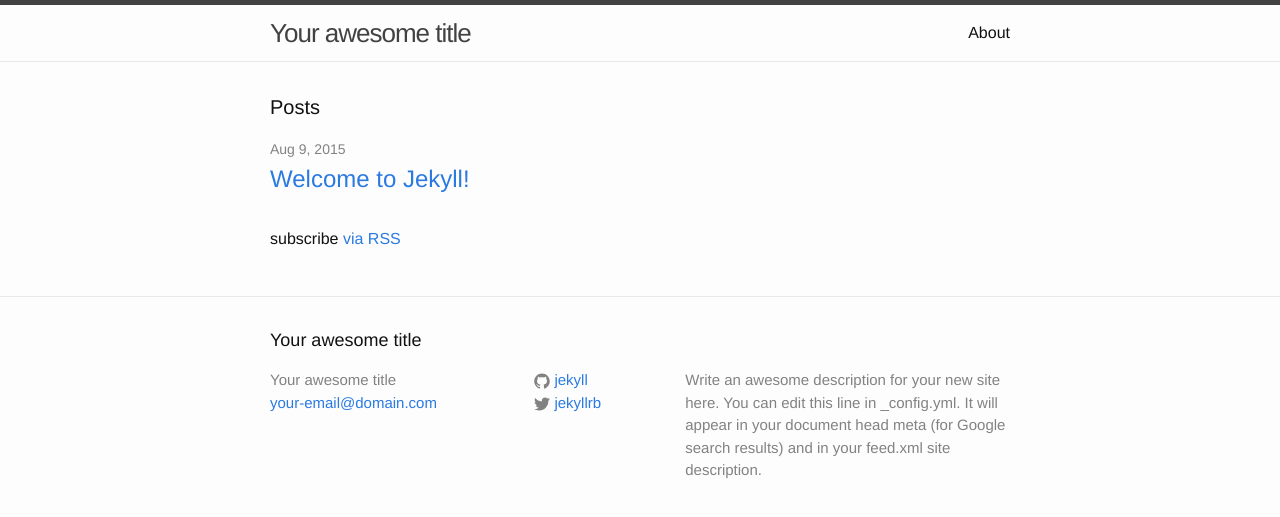
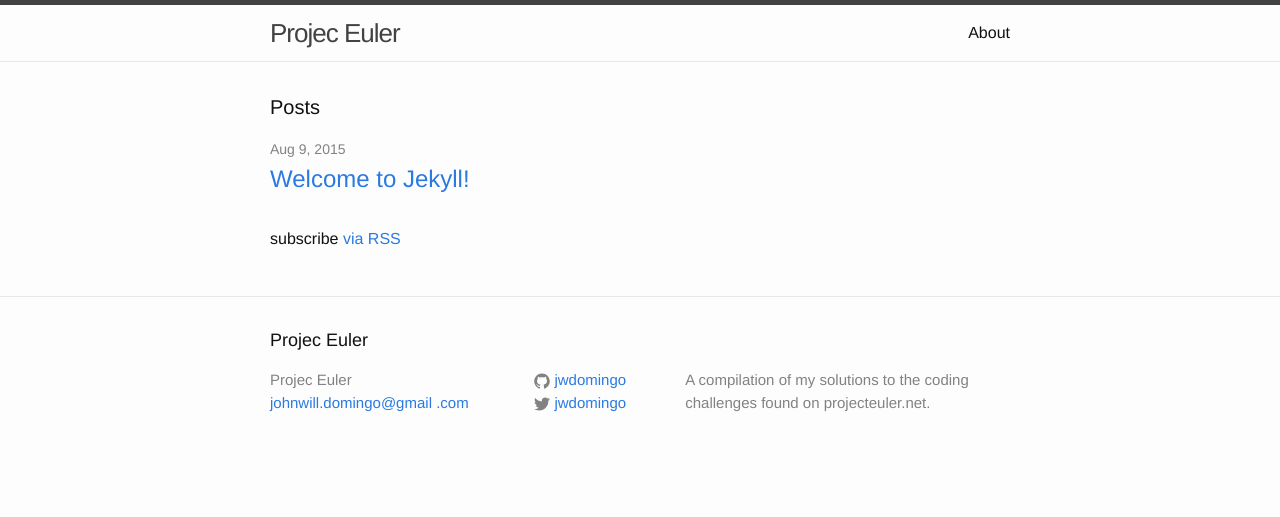
Before and after one commit to jwdomingo/projecteuler, a Jekyll site: the page built from index.html, in a window 1280 px wide. Shown: the top 517 px of the page. Built offline with Jekyll 4.4.1, drawn with Linux system fonts in a browser that asks for light colours.

Commit message:
Modified config.yml with proper baseurl

```diff
--- a/_config.yml
+++ b/_config.yml
@@ -1,14 +1,11 @@
-# Site settings
-title: Your awesome title
-email: your-email@domain.com
-description: > # this means to ignore newlines until "baseurl:"
-  Write an awesome description for your new site here. You can edit this
-  line in _config.yml. It will appear in your document head meta (for
-  Google search results) and in your feed.xml site description.
-baseurl: "" # the subpath of your site, e.g. /blog/
-url: "http://yourdomain.com" # the base hostname & protocol for your site
-twitter_username: jekyllrb
-github_username:  jekyll
+title: Projec Euler
+email: johnwill.domingo@gmail .com
+description: A compilation of my solutions to the coding challenges found on projecteuler.net.
+baseurl: "/projecteuler/" # the subpath of your site, e.g. /blog/
+url: "http://johndomingo.com" # the base hostname & protocol for your site
+twitter_username: jwdomingo
+github_username:  jwdomingo
 
 # Build settings
 markdown: kramdown
+permalink: /:title
```
